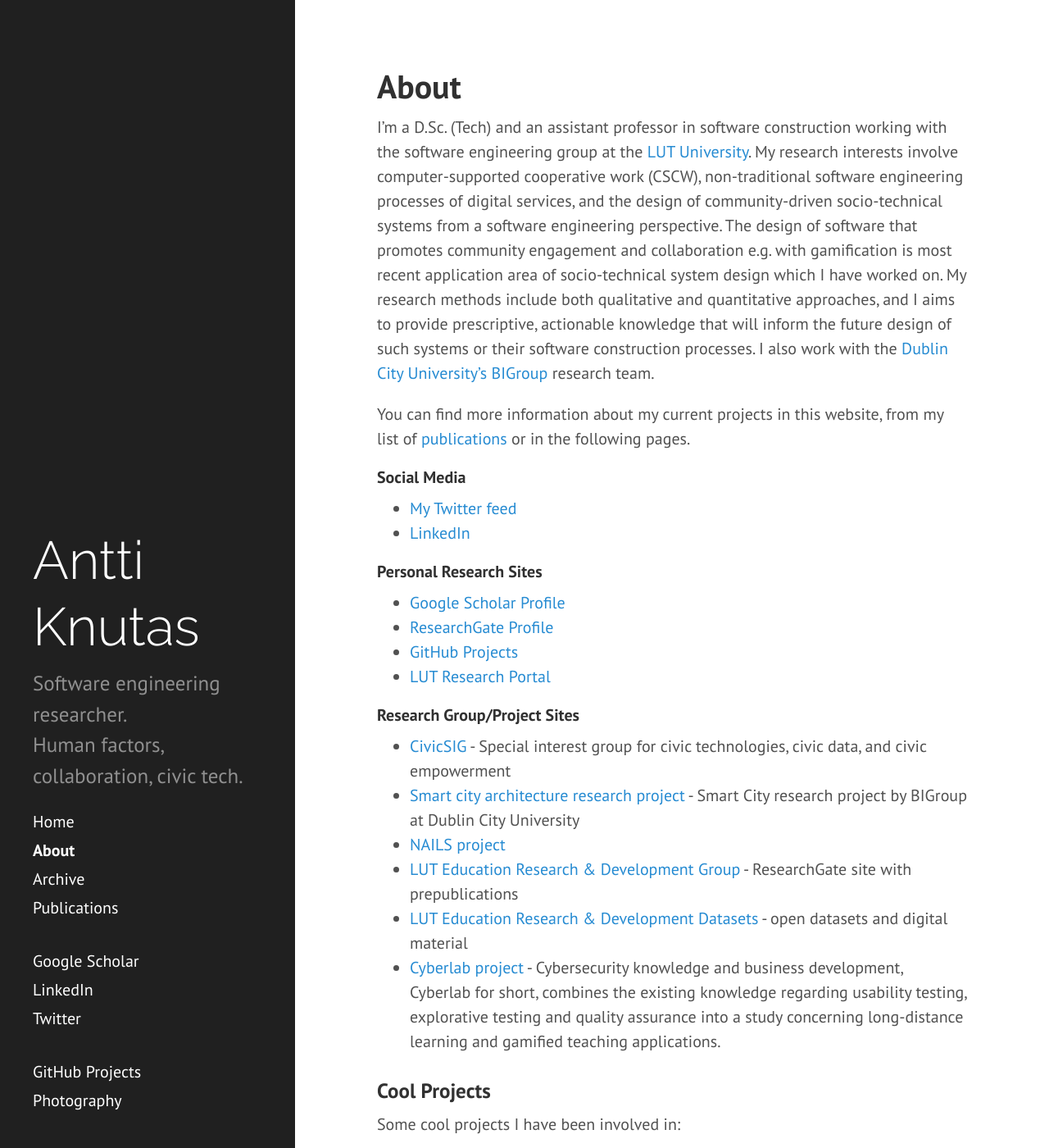
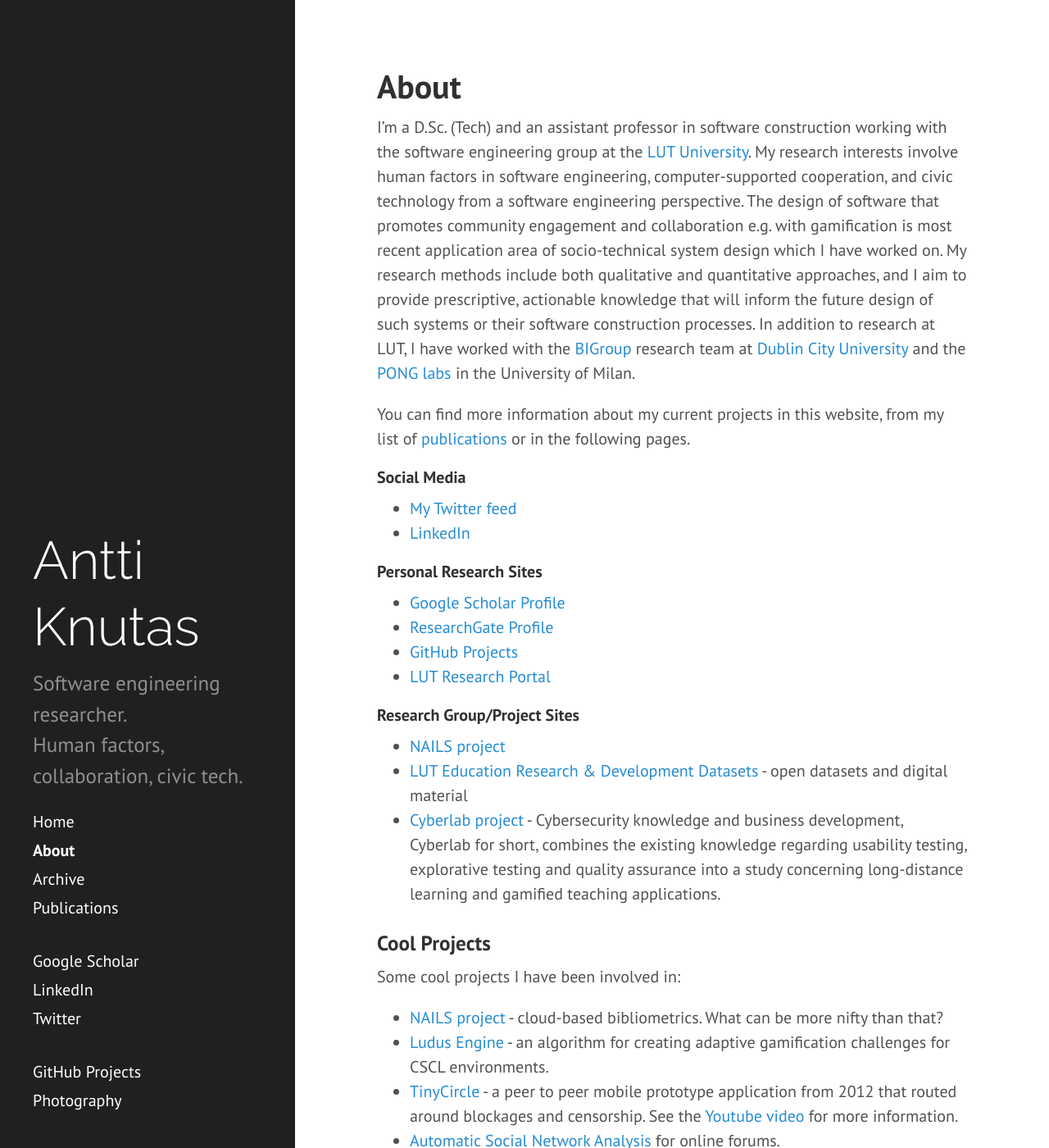
Before and after one commit to aknutas/aknutas.github.io, a Jekyll site: the page built from about.md, in a window 1280 px wide and 1400 px high. Shown: the whole window at 82% size. Built offline with Jekyll 4.4.1, drawn with Linux system fonts in a browser that asks for light colours.

Commit message:
Updated about page

```diff
--- a/about.md
+++ b/about.md
@@ -3,7 +3,7 @@
 title: About
 ---
 
-I'm a D.Sc. (Tech) and an assistant professor in software construction working with the software engineering group at the [LUT University](http://www.lut.fi/). My research interests involve computer-supported cooperative work (CSCW), non-traditional software engineering processes of digital services, and the design of community-driven socio-technical systems from a software engineering perspective. The design of software that promotes community engagement and collaboration e.g. with gamification is most recent application area of socio-technical system design which I have worked on. My research methods include both qualitative and quantitative approaches, and I aims to provide prescriptive, actionable knowledge that will inform the future design of such systems or their software construction processes. I also work with the [Dublin City University's](https://www.dcu.ie/) [BIGroup](https://www.researchgate.net/lab/Business-Informatics-Group-BIGroup-Markus-Helfert) research team.
+I'm a D.Sc. (Tech) and an assistant professor in software construction working with the software engineering group at the [LUT University](http://www.lut.fi/). My research interests involve human factors in software engineering, computer-supported cooperation, and civic technology from a software engineering perspective. The design of software that promotes community engagement and collaboration e.g. with gamification is most recent application area of socio-technical system design which I have worked on. My research methods include both qualitative and quantitative approaches, and I aim to provide prescriptive, actionable knowledge that will inform the future design of such systems or their software construction processes. In addition to research at LUT, I have worked with the [BIGroup](http://big.computing.dcu.ie/) research team at [Dublin City University](https://www.dcu.ie/) and the [PONG labs](https://pong.di.unimi.it/) in the University of Milan.
 
 You can find more information about my current projects in this website, from my list of [publications](/publications/) or in the following pages.
 
@@ -17,13 +17,10 @@
  * [Google Scholar Profile](https://scholar.google.com/citations?user=svyPd-YAAAAJ)
  * [ResearchGate Profile](https://www.researchgate.net/profile/Antti_Knutas)
  * [GitHub Projects](https://github.com/aknutas/)
- * [LUT Research Portal](http://research.cc.lut.fi/converis-lut/publicweb/person/9978?show=PUBLICATION)
+ * [LUT Research Portal](https://research.lut.fi/converis/portal/Person/40268?auxfun=&lang=en_GB)
 
 ##### Research Group/Project Sites
- * [CivicSIG](http://civics.ninja/) - Special interest group for civic technologies, civic data, and civic empowerment
- * [Smart city architecture research project](http://scrita.lero.ie/) - Smart City research project by BIGroup at Dublin City University
  * [NAILS project](http://nailsproject.net)
- * [LUT Education Research & Development Group](https://www.researchgate.net/project/LUT-Education-Research-Development) - ResearchGate site with prepublications
  * [LUT Education Research & Development Datasets](https://zenodo.org/communities/lut-edu-research/) - open datasets and digital material
  * [Cyberlab project](https://www2.it.lut.fi/GRIP/about) - Cybersecurity knowledge and business development, Cyberlab for short, combines the existing knowledge regarding usability testing, explorative testing and quality assurance into a study concerning long-distance learning and gamified teaching applications.
 
```
